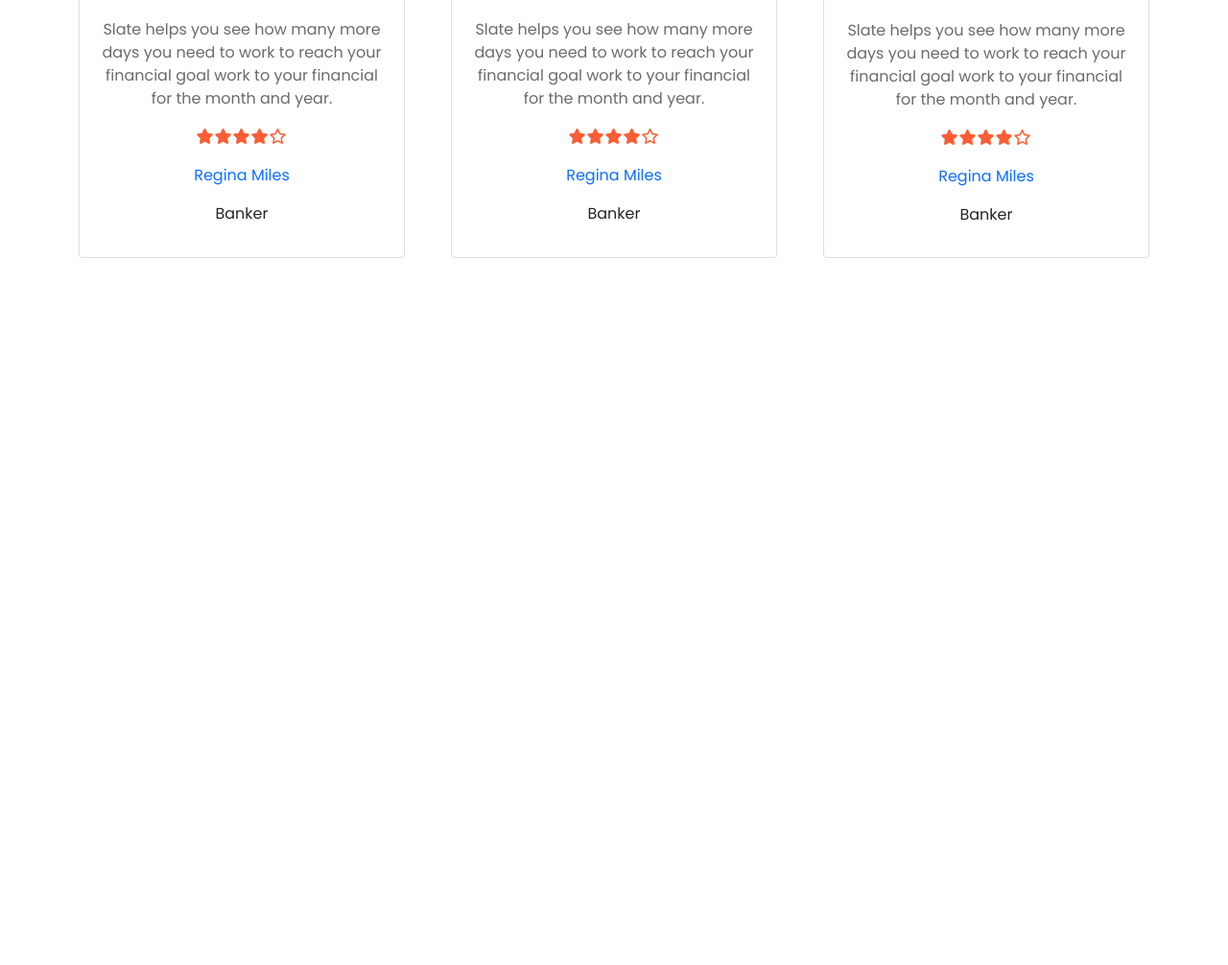
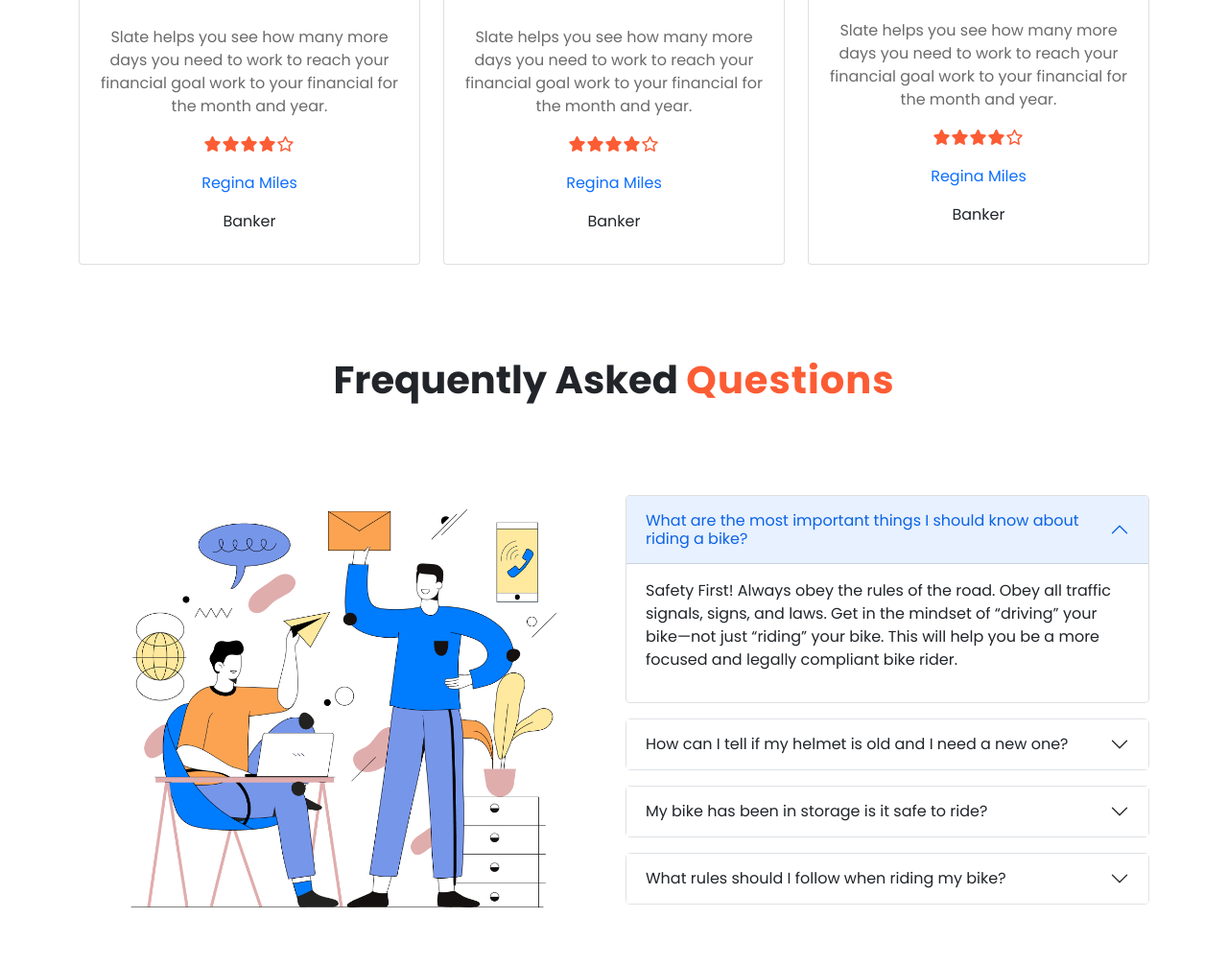
Before and after one commit to developer-shourav/Dream-bike, a plain HTML site: page index.html in a window 1280 px wide. Shown: the part 1624-2630 px from the top of the page at 96% size. Before the commit the page ends 2037 px from the top, so only its background shows below. Drawn offline with nearby package versions, Linux system fonts and the light colour scheme.

Commit message:
primary projecti complited

```diff
--- a/index.html
+++ b/index.html
@@ -4,7 +4,7 @@
     <meta charset="UTF-8">
     <meta http-equiv="X-UA-Compatible" content="IE=edge">
     <meta name="viewport" content="width=device-width, initial-scale=1.0">
-    <title>HONDA | The deam Maker</title>
+    <title>HONDA | The dream Maker</title>
      <!----- Bootstrap Style sheet------->
      <link href="https://cdn.jsdelivr.net/npm/bootstrap@5.0.2/dist/css/bootstrap.min.css" rel="stylesheet" integrity="sha384-EVSTQN3/azprG1Anm3QDgpJLIm9Nao0Yz1ztcQTwFspd3yD65VohhpuuCOmLASjC" crossorigin="anonymous">
 
@@ -115,10 +115,10 @@
 
 <!--++++++++++++++++++++++  Client's Review  section ++++++++++++++++++++++++++++++ -->
 
-<section class="container mb-5 pb-5">
+<section class="container mb-5 ">
  <h1 class="text-center fw-bolder  ">Happy <span class="diff-color">Clients says</span></h1>
  <article class="client-review-card py-5">
-     <div class="row row-cols-1 row-cols-md-3 g-5">
+     <div class="row row-cols-1 row-cols-md-3 g-4">
   <div class="col-12 col-lg-4 col-md-4 text-center">
     <div class="card h-100">
       <img src="img/images/user-1.png" class="card-img-top w-50 mx-auto my-4" alt="...">
@@ -156,20 +156,72 @@
     </div>
   </div>
 
-
-
+</div>
+ </article>
+</section>
+<!--++++++++++++++++++++++ Qusestion and Answer section ++++++++++++++++++++++++++++++ -->
+<section class="container">
+    <article>
+        <h1 class="text-center fw-bolder mb-5 pb-5  ">Frequently Asked <span class="diff-color"> Questions</span></h1>
+        <div class="row">
+            <div class="col-12 col-lg-6 col-md-6">
+                <img class="img-fluid px-5 mb-5 " src="img/images/faq.png" alt="">
+            </div>
+            <div class="col-12 col-lg-6 col-md-6">
+                <div class="accordion" id="accordionPanelsStayOpenExample">
+  <div class="accordion-item rounded-3">
+    <h2 class="accordion-header" id="panelsStayOpen-headingOne">
+      <button class="accordion-button" type="button" data-bs-toggle="collapse" data-bs-target="#panelsStayOpen-collapseOne" aria-expanded="true" aria-controls="panelsStayOpen-collapseOne">
+        What are the most important things I should know about riding a bike?
+      </button>
+    </h2>
+    <div id="panelsStayOpen-collapseOne" class="accordion-collapse collapse show" aria-labelledby="panelsStayOpen-headingOne">
+      <div class="accordion-body ">
+        <p>Safety First! Always obey the rules of the road. Obey all traffic signals, signs, and laws. Get in the mindset of “driving” your bike—not just “riding” your bike. This will help you be a more focused and legally compliant bike rider.</p>
+      </div>
+    </div>
+  </div>
+  <div class="accordion-item mt-3 border rounded-3 ">
+    <h2 class="accordion-header" id="panelsStayOpen-headingTwo">
+      <button class="accordion-button collapsed" type="button" data-bs-toggle="collapse" data-bs-target="#panelsStayOpen-collapseTwo" aria-expanded="false" aria-controls="panelsStayOpen-collapseTwo">
+        How can I tell if my helmet is old and I need a new one?
+      </button>
+    </h2>
+    <div id="panelsStayOpen-collapseTwo" class="accordion-collapse collapse" aria-labelledby="panelsStayOpen-headingTwo">
+      <div class="accordion-body">
+       <p>Safety First! Always obey the rules of the road. Obey all traffic signals, signs, and laws. Get in the mindset of “driving” your bike—not just “riding” your bike. This will help you be a more focused and legally compliant bike rider.</p>
+      </div>
+    </div>
+  </div>
+  <div class="accordion-item  mt-3 border rounded-3">
+    <h2 class="accordion-header" id="panelsStayOpen-headingThree">
+      <button class="accordion-button collapsed" type="button" data-bs-toggle="collapse" data-bs-target="#panelsStayOpen-collapseThree" aria-expanded="false" aria-controls="panelsStayOpen-collapseThree">
+      My bike has been in storage is it safe to ride?
+      </button>
+    </h2>
+    <div id="panelsStayOpen-collapseThree" class="accordion-collapse collapse" aria-labelledby="panelsStayOpen-headingThree">
+      <div class="accordion-body">
+        <p>Safety First! Always obey the rules of the road. Obey all traffic signals, signs, and laws. Get in the mindset of “driving” your bike—not just “riding” your bike. This will help you be a more focused and legally compliant bike rider.</p>
+      </div>
+    </div>
+  </div>
+  <div class="accordion-item mt-3 border rounded-3">
+    <h2 class="accordion-header" id="panelsStayOpen-headingFour">
+      <button class="accordion-button collapsed" type="button" data-bs-toggle="collapse" data-bs-target="#panelsStayOpen-collapseFour" aria-expanded="false" aria-controls="panelsStayOpen-collapseFour">
+       What rules should I follow when riding my bike?
+      </button>
+    </h2>
+    <div id="panelsStayOpen-collapseFour" class="accordion-collapse collapse" aria-labelledby="panelsStayOpen-headingFour">
+      <div class="accordion-body">
+        <p>Safety First! Always obey the rules of the road. Obey all traffic signals, signs, and laws. Get in the mindset of “driving” your bike—not just “riding” your bike. This will help you be a more focused and legally compliant bike rider.</p>
+      </div>
+    </div>
+  </div>
 </div>
 
-
-
-
-
-
- </article>
-
-
-
-
+            </div>
+        </div>
+    </article>
 </section>
 
 
--- a/style.css
+++ b/style.css
@@ -9,8 +9,11 @@
 body {
     font-family: 'Poppins',
         sans-serif;
+
 }
+
 /* ------removeing arrow from number input type------ */
+
 /* Chrome, Safari, Edge, Opera */
 input::-webkit-outer-spin-button,
 input::-webkit-inner-spin-button {
```
